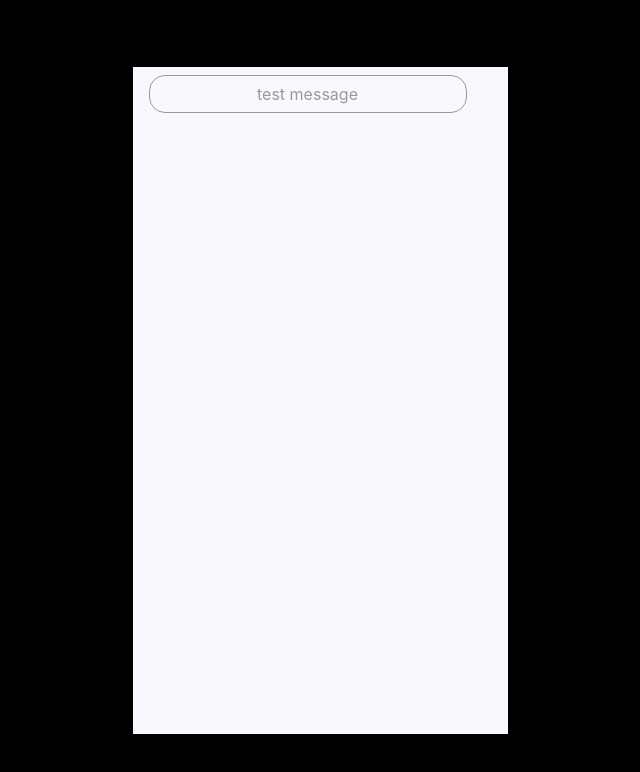
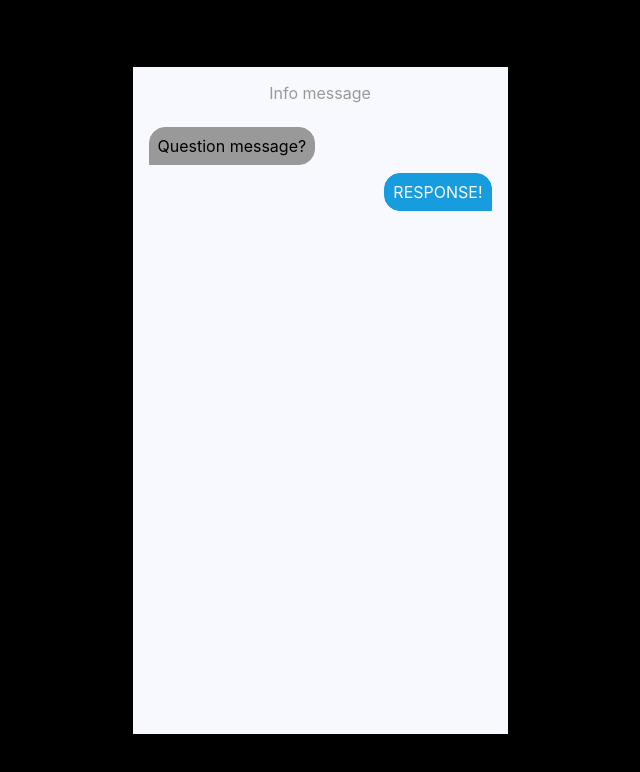
Before and after one commit to KeyMaster9/Project-C, a React (Create React App) app: page / in a window 1280 px wide. Shown: the top 772 px of the page, without its empty margins (320-960 px from the left). Built offline with nearby package versions, Linux system fonts and the light colour scheme.

Commit message:
styles adjusted, message types created

```diff
--- a/src/TravelAgent/Components/Chat/Chat.css
+++ b/src/TravelAgent/Components/Chat/Chat.css
@@ -1,4 +1,6 @@
 .Chat {
     height: 100%;
     width: 100%;
+    display: flex;
+    flex-direction: column;
 }
--- a/src/TravelAgent/Components/Chat/Chat.jsx
+++ b/src/TravelAgent/Components/Chat/Chat.jsx
@@ -1,9 +1,11 @@
 import React from 'react';
-import AbstractMessage from './ChatItems/AbstractMessage.jsx';
+import Info from './ChatItems/Messages/Info';
+import Question from './ChatItems/Messages/Question';
+import Response from './ChatItems/Messages/Response';
 import './Chat.css';
 
 
-const Chat = ({ messages=[<AbstractMessage message='test message'/>] }) => {
+const Chat = ({ messages = [<Info message='Info message' />, <Question message='Question message?' />, <Response message='RESPONSE!' />] }) => {
     return <div className="Chat">
         {messages.map(message => message)}
     </div>
--- /dev/null
+++ b/src/TravelAgent/Components/Chat/ChatItems/Messages/Info.jsx
@@ -0,0 +1,10 @@
+import React from 'react';
+import AbstractMessage from '../AbstractMessage';
+
+export default ({message}) => <AbstractMessage
+    message={message}
+    styles={{
+        border: 'none',
+        margin: '0.5rem auto'
+    }}
+/>
--- /dev/null
+++ b/src/TravelAgent/Components/Chat/ChatItems/Messages/Question.jsx
@@ -0,0 +1,13 @@
+import React from 'react';
+import AbstractMessage from '../AbstractMessage';
+
+export default ({ message }) => <AbstractMessage
+    message={message}
+    styles={{
+        float: 'left',
+        backgroundColor: '#999',
+        borderColor: '#999',
+        borderRadius: '1rem 1rem 1rem 0rem',
+        color: 'black'
+    }}
+/>
--- /dev/null
+++ b/src/TravelAgent/Components/Chat/ChatItems/Messages/Response.jsx
@@ -0,0 +1,13 @@
+import React from 'react';
+import AbstractMessage from '../AbstractMessage';
+
+export default ({ message }) => <AbstractMessage
+    message={message}
+    styles={{
+        float: 'right',
+        backgroundColor: '#179CDD',
+        borderColor: '#179CDD',
+        borderRadius: '1rem 1rem 0rem 1rem',
+        color: 'ghostwhite'
+    }}
+/>
```
